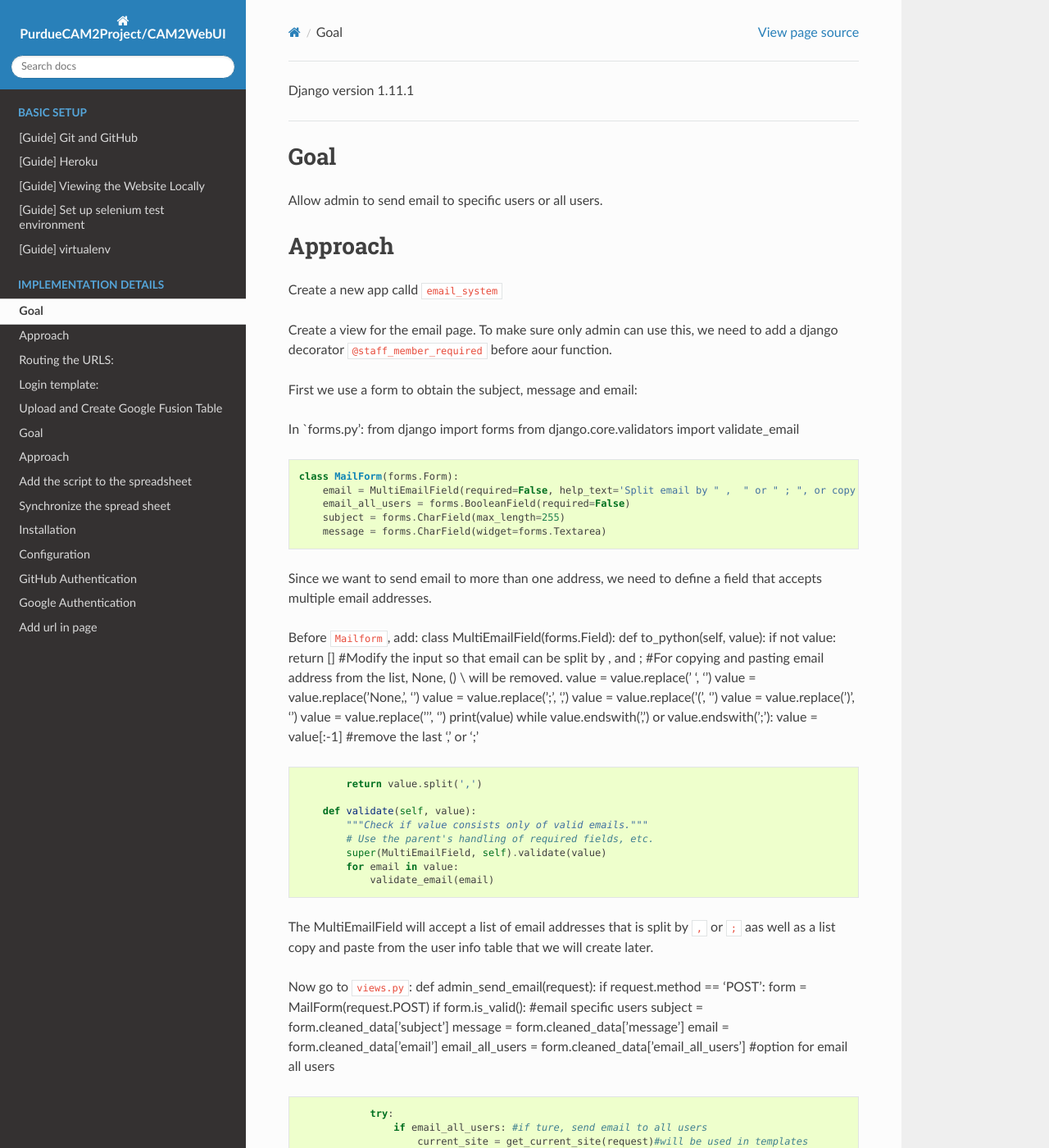
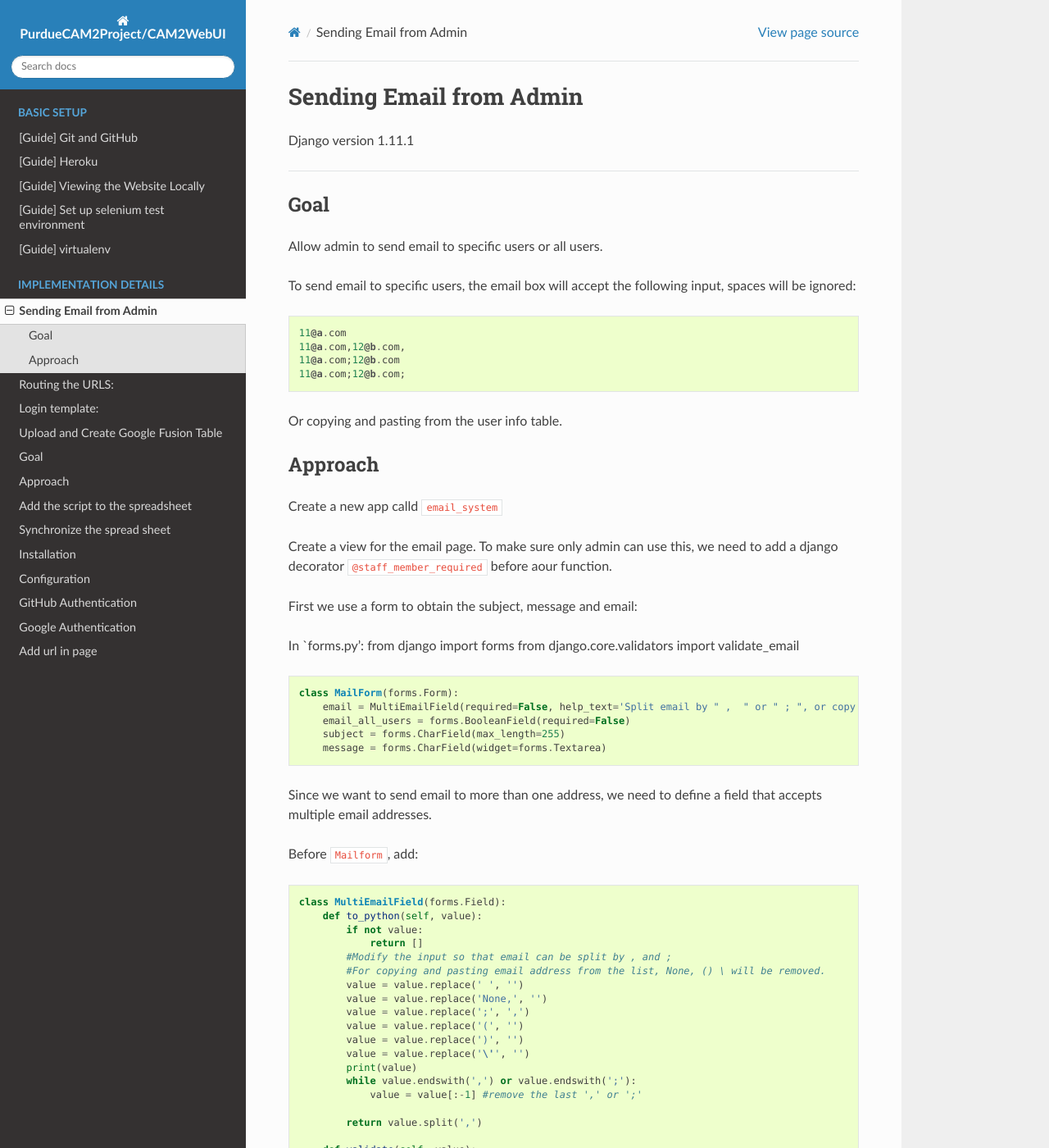
Before and after one commit to PurdueCAM2Project/CAM2WebUI, a Sphinx documentation site: the page built from docs/implementationDetail/AdminEmail.md, in a window 1280 px wide and 1400 px high. Shown: the whole window at 82% size. Built offline with Sphinx 7.4.7 and the Read the Docs theme 2.0.0, drawn with Linux system fonts in a browser that asks for light colours; some of the changed text lies outside the part shown.

Commit message:
Update admin email doc

```diff
--- a/docs/implementationDetail/AdminEmail.md
+++ b/docs/implementationDetail/AdminEmail.md
@@ -1,7 +1,18 @@
+# Sending Email from Admin
 Django version 1.11.1
 ***
 ## Goal
 Allow admin to send email to specific users or all users.
+
+To send email to specific users, the email box will accept the following input, spaces will be ignored:
+
+    11@a.com
+    11@a.com,12@b.com,
+    11@a.com;12@b.com
+    11@a.com;12@b.com;
+
+Or copying and pasting from the user info table.
+
 
 ## Approach
 Create a new app calld `email_system`
@@ -23,6 +34,7 @@ In `forms.py':
 Since we want to send email to more than one address, we need to define a field that accepts multiple email addresses.
 
 Before `Mailform`, add:
+
     class MultiEmailField(forms.Field):
         def to_python(self, value):
             if not value:
@@ -50,6 +62,7 @@ Before `Mailform`, add:
 The MultiEmailField will accept a list of email addresses that is split by `,` or `;` aas well as a list copy and paste from the user info table that we will create later.
 
 Now go to `views.py`:
+
     def admin_send_email(request):
         if request.method == 'POST':
             form = MailForm(request.POST)
@@ -100,6 +113,7 @@ There are two ways of sending email: send_mail and send_mass_mail. send_mass_mai
 And the outcome is different. If we send_mass_email by attach every email to a list and send them together, the "to" part of the email will only show one email address, but if we use send_mail with a email list, the "to" part will show all the receivers.
 
 We also used a template here for email_all_users since it is nice to have signiture for an official email:
+
     Hi {{ username }},
     {{ message }}
 
@@ -112,11 +126,13 @@ We also used a template here for email_all_users since it is nice to have signit
 For the convenience of administrator, it is good to have a table of all users' info.
 To obtain them, we will use `objects.values` and `objects.values_list`. The `objects.values` will collect the names of each aspact of info, however, `objects.values_list` will only contain the info itself.
 
-Right after `def admin_send_email(request):` and before `if request.method == 'POST':`, add:
+Right after `def admin_send_email(request):` and before `if request.method == 'POST':`, add the following to get user info:
+
     email_table = (User.objects.values('email')) #Obtaining a list of users' emails outside users info table for easy copying and pasting.
     users = User.objects.values_list('username', 'first_name', 'last_name', 'date_joined') #Obtaining a list of info required from user
 
-and add this two list in `return render()` in the end:
+and add this two lists in `return render()` in the end:
+
      return render(request, 'email_system/admin_send_email.html', {'form': form, 'users': users, 'email_table': email_table})
 
 ***
@@ -199,3 +215,5 @@ In the template, a for loop is used to display fields in the MailForm (Subject,
 Future improvements:
 
 Order the user info table by different aspect(date registered, name, etc.)
+
+Since send_mail will show all the recipient in the email, it might be better to use the same approach as send_mass_mail (appending each indivicual email and send them one by one).
```
